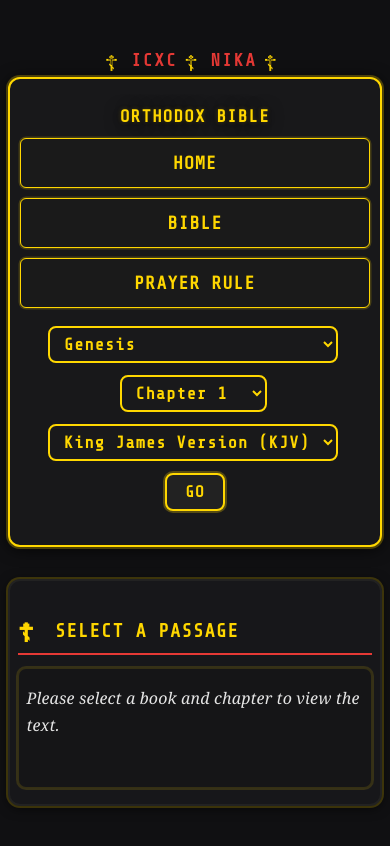
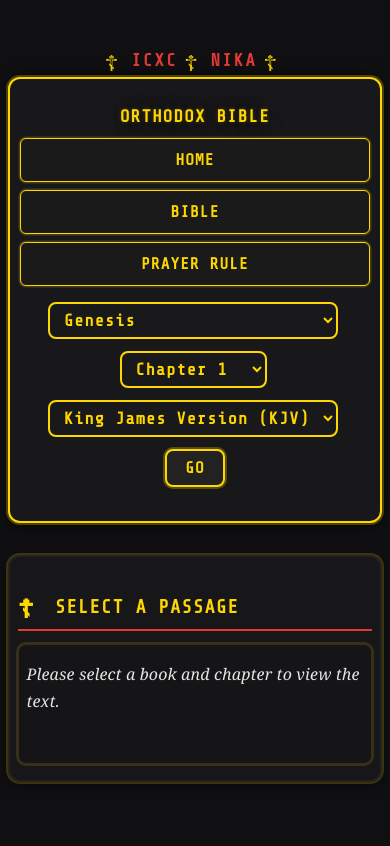
Before and after one commit to freigeist-code/orthodox-app, a website: page bible.html in a window 390 px wide. Drawn offline with nearby package versions, Linux system fonts and the light colour scheme.

Commit message:
Update styles.css

```diff
--- a/styles.css
+++ b/styles.css
@@ -495,6 +495,57 @@
     border-left: 4px solid #ffd700;
 }
 
+.main-nav {
+    margin-bottom: 18px;
+    display: flex;
+    flex-wrap: wrap;
+    justify-content: center;
+    gap: 18px;
+}
+
+.main-nav a {
+    color: var(--gold);
+    background: #1a1a1a;
+    border: 1.5px solid var(--gold);
+    border-radius: 6px;
+    text-decoration: none;
+    font-family: 'Share Tech Mono', 'Montserrat', Arial, sans-serif;
+    font-weight: 700;
+    font-size: 1.08em;
+    padding: 8px 18px;
+    letter-spacing: 0.07em;
+    text-transform: uppercase;
+    transition: background 0.2s, color 0.2s, border 0.2s, box-shadow 0.2s;
+    box-shadow: 0 0 0 1.5px #ffd70033;
+    min-width: 100px;
+    text-align: center;
+    display: inline-block;
+}
+
+.main-nav a:hover, .main-nav a:focus {
+    background: var(--gold);
+    color: #181824;
+    border-color: var(--red);
+    box-shadow: 0 0 0 2.5px var(--red), 0 0 16px #ffd70055;
+    outline: none;
+}
+
+@media (max-width: 600px) {
+    .main-nav {
+        flex-direction: column;
+        align-items: stretch;
+        gap: 8px;
+        margin-bottom: 14px;
+    }
+    .main-nav a {
+        width: 100%;
+        font-size: 1em;
+        padding: 12px 0;
+        margin: 0;
+        min-width: 0;
+    }
+}
+
 @media (max-width: 600px) {
     .container {
         padding: 4vw 2vw 10vw 2vw;
```
